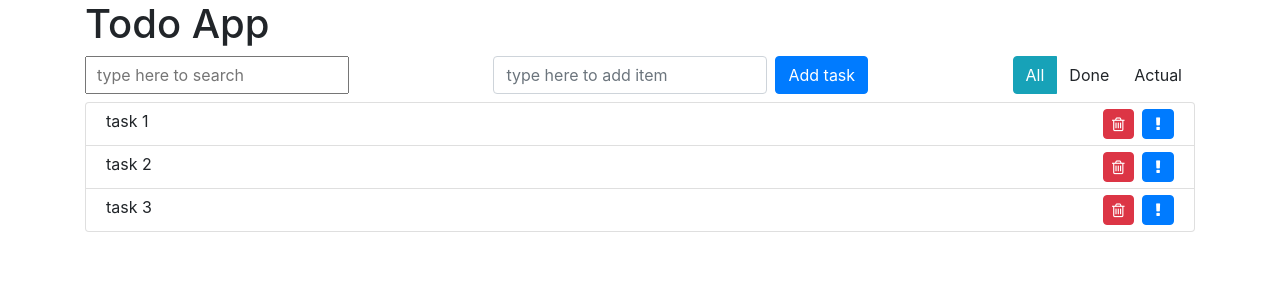
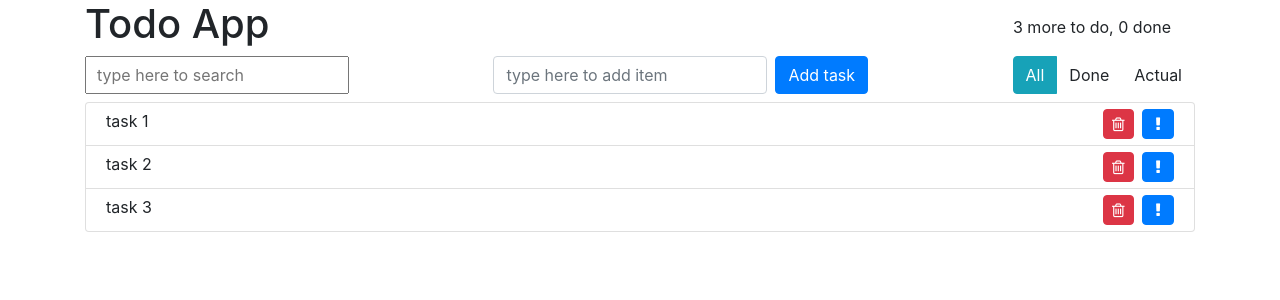
Before and after one commit to yanyan155/todo-list-react, a React (Create React App) app in the folder todo/: page / in a window 1280 px wide. Shown: the top 300 px of the page. Built offline with nearby package versions, Linux system fonts and the light colour scheme.

Commit message:
feat: add values of done/undone tasks, refactor toogleProperty function

```diff
--- a/todo/src/components/App/App.js
+++ b/todo/src/components/App/App.js
@@ -17,12 +17,14 @@ class App extends React.Component {
         { important:false, label:"task 3", id:3, done: false}
       ]
     };
+
     this.deleteItem = (id) => {
       this.setState((state) =>{
         let filtered = state.todoData.filter(el => el.id !== id);
         return {  todoData: filtered}
       });
-    }
+    };
+
     this.addItem = () => {
       this.setState((state) =>{
 
@@ -33,32 +35,35 @@ class App extends React.Component {
         let addedState = [...state.todoData].concat(item);
         return {  todoData: addedState};
       });
-    }
+    };
+
     this.toogleDone = (id) => {
       this.setState((state) =>{
-        let index = state.todoData.findIndex(el => el.id === id);
-        let elem = Object.assign({}, state.todoData[index]);
-        elem.done = !elem.done;
-        let addedState = [...state.todoData.slice( 0, index),
-                      elem,
-                      ...state.todoData.slice(index+1)]
-        return {  todoData: addedState };
+        return this.toogleProperty(state.todoData, id, 'done');
+      });
+    };
+
+    this.toogleImportant = (id) => {
+      this.setState((state) =>{
+        return this.toogleProperty(state.todoData, id, 'important');
       });
     }
-    this.toogleImportant = (id) => {
-      this.setState((state) =>{
-        let index = state.todoData.findIndex(el => el.id === id);
-        let elem = Object.assign({}, state.todoData[index]);
-        elem.important = !elem.important;
-        let addedState = [...state.todoData.slice(0,index ), elem, ...state.todoData.slice(index+1)]
-        return {  todoData: addedState };
-      });
+
+    this.toogleProperty = (arr, id, property) => {
+
+      let index = arr.findIndex(el => el.id === id);
+      let elem = Object.assign({}, arr[index]);
+      elem[property] = !elem[property];
+      let addedState = [...arr.slice(0,index ), elem, ...arr.slice(index+1)]
+      return {  todoData: addedState };
     }
   }
   render() {
     return (
       <div>
-        <AppHeader />
+        <AppHeader
+          todoData={ this.state.todoData }
+        />
         <div className="d-flex justify-content-between align-items-bottom mb-2">
           <AppFilterSearch />
           <AppAddItem
--- /dev/null
+++ b/todo/src/components/AppHeader/AppHeader.css
@@ -0,0 +1,3 @@
+p {
+  padding-top: 15px;
+}
--- a/todo/src/components/AppHeader/AppHeader.js
+++ b/todo/src/components/AppHeader/AppHeader.js
@@ -1,7 +1,15 @@
 import React from 'react';
+import './AppHeader.css';
 
-const AppHeader = () => {
-  return <h1>Todo App</h1>;
+const AppHeader = (props) => {
+  let done = props.todoData.filter(el => el.done).length;
+  let todo = props.todoData.filter(el => !el.done).length;
+  return (
+    <div className="d-flex flex-row justify-content-between align-items-bottom">
+      <h1>Todo App</h1>
+      <p className="mr-4">{todo} more to do, {done} done</p>
+    </div>
+  )
 }
 
 export default AppHeader;
```
